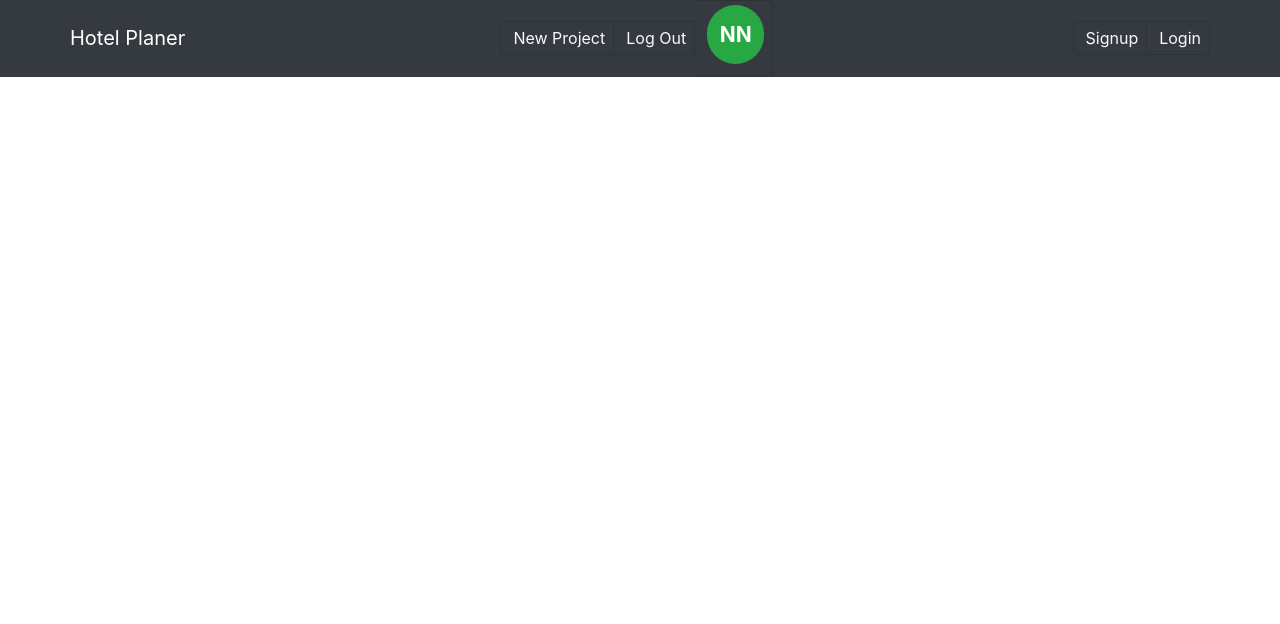
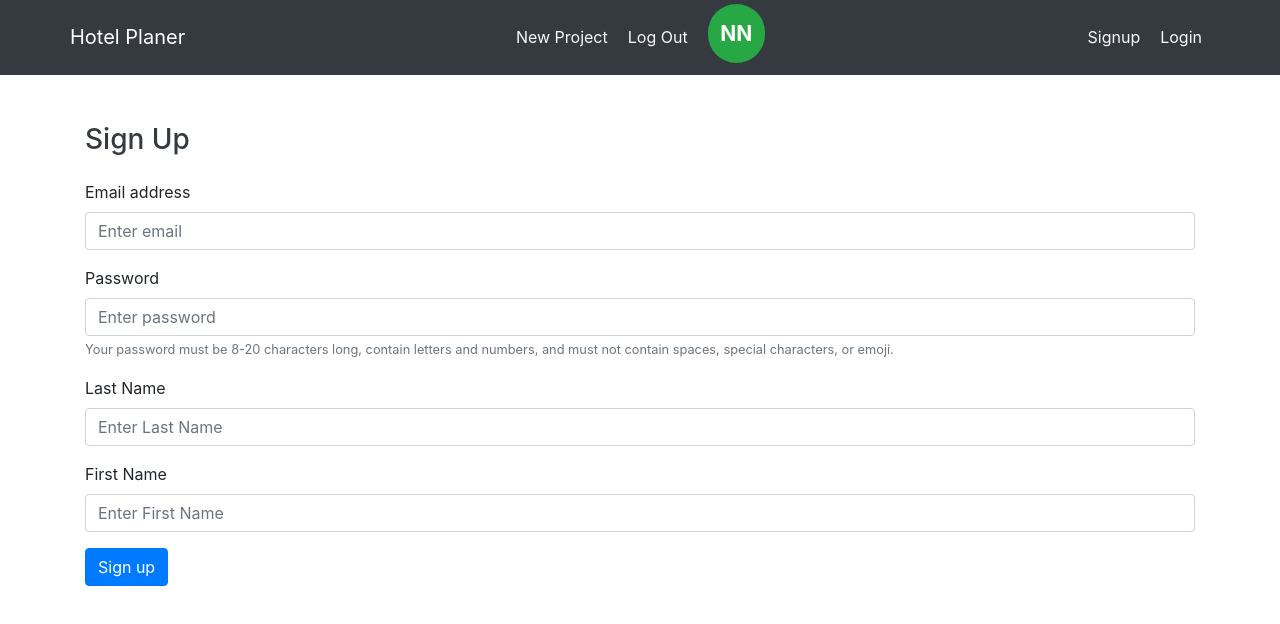
Before and after one commit to Stevesbong/Hotel-Appointment, a React (Create React App) app: page /signup in a window 1280 px wide. Shown: the top 624 px of the page. Built offline with nearby package versions, Linux system fonts and the light colour scheme.

Commit message:
working on create project component

```diff
--- a/src/App.js
+++ b/src/App.js
@@ -3,6 +3,8 @@ import { BrowserRouter as Router, Switch, Route } from 'react-router-dom';
 import NavbarContainer from './components/layout/NavbarContainer';
 import Dashboard from './components/dashboard/Dashboard';
 import ProjectDetails from './components/project/ProjectDetails';
+import SignIn from './components/auth/SignIn';
+import SignUp from './components/auth/SignUp';
 
 function App() {
   return (
@@ -15,6 +17,10 @@ function App() {
         <Switch>
           <Route exact path='/' component={ Dashboard } />
           <Route path='/project/:id' component={ ProjectDetails } />
+
+          {/* SignIn and SignUp component */}
+          <Route path='/signin' component={ SignIn } />
+          <Route path='/signup' component={ SignUp } />
         </Switch>
       </div>
     </Router>
--- a/src/components/auth/SignIn.js
+++ b/src/components/auth/SignIn.js
@@ -0,0 +1,47 @@
+import React, { Component } from 'react';
+import { Container, Form, Button } from 'react-bootstrap';
+
+class SignIn extends Component {
+    state ={
+        email: '',
+        password: ''
+    };
+
+    // Handling input field
+    handleChange = (e) => {
+        console.log(e.target.id)
+        this.setState({
+            [e.target.id]: e.target.value
+        })
+    }
+
+    // Handling form submit
+    handleSubmit = (e) => {
+        e.preventDefault();
+        console.log(this.state)
+    }
+    render() {
+        return (
+            <Container>
+                <Form onSubmit={this.handleSubmit}>
+                    <h3 className="text-dark mb-4">Sign In</h3>
+                    <Form.Group controlId="email">
+                        <Form.Label>Email address</Form.Label>
+                        <Form.Control onChange={this.handleChange} type="email" placeholder="Enter email" />
+                    </Form.Group>
+                    <Form.Group controlId="password">
+                        <Form.Label>Password</Form.Label>
+                        <Form.Control onChange={this.handleChange} type="password" placeholder="Enter password" />
+                        <Form.Text id="passwordHelpBlock" muted>
+                            Your password must be 8-20 characters long, contain letters and numbers, and
+                            must not contain spaces, special characters, or emoji.
+                        </Form.Text>
+                    </Form.Group>
+                    <Button variant="primary" type="submit">Login</Button>
+                </Form>
+            </Container>
+        )
+    }
+}
+
+export default SignIn
--- a/src/components/auth/SignUp.js
+++ b/src/components/auth/SignUp.js
@@ -0,0 +1,57 @@
+import React, { Component } from 'react';
+import { Container, Form, Button } from 'react-bootstrap';
+
+class SignUp extends Component {
+    state ={
+        email: '',
+        password: '',
+        firstName: '',
+        lastName: ''
+    };
+
+    // Handling input field
+    handleChange = (e) => {
+        console.log(e.target.id)
+        this.setState({
+            [e.target.id]: e.target.value
+        })
+    }
+
+    // Handling form submit
+    handleSubmit = (e) => {
+        e.preventDefault();
+        console.log(this.state)
+    }
+    render() {
+        return (
+            <Container>
+                <Form onSubmit={this.handleSubmit}>
+                    <h3 className="text-dark mb-4">Sign Up</h3>
+                    <Form.Group controlId="email">
+                        <Form.Label>Email address</Form.Label>
+                        <Form.Control onChange={this.handleChange} type="email" placeholder="Enter email" />
+                    </Form.Group>
+                    <Form.Group controlId="password">
+                        <Form.Label>Password</Form.Label>
+                        <Form.Control onChange={this.handleChange} type="password" placeholder="Enter password" />
+                        <Form.Text id="passwordHelpBlock" muted>
+                            Your password must be 8-20 characters long, contain letters and numbers, and
+                            must not contain spaces, special characters, or emoji.
+                        </Form.Text>
+                    </Form.Group>
+                    <Form.Group controlId="lastName">
+                        <Form.Label>Last Name</Form.Label>
+                        <Form.Control onChange={this.handleChange} type="text" placeholder="Enter Last Name" />
+                    </Form.Group>
+                    <Form.Group controlId="firstName">
+                        <Form.Label>First Name</Form.Label>
+                        <Form.Control onChange={this.handleChange} type="text" placeholder="Enter First Name" />
+                    </Form.Group>
+                    <Button variant="primary" type="submit">Sign up</Button>
+                </Form>
+            </Container>
+        )
+    }
+}
+
+export default SignUp;
--- a/src/components/layout/NavbarContainer.js
+++ b/src/components/layout/NavbarContainer.js
@@ -2,11 +2,11 @@ import React from 'react';
 import { Navbar, Container } from 'react-bootstrap';
 import { Link } from 'react-router-dom';
 import SignedInLinks from './SignedInLinks';
-import SignedOutLinks from './SignedOutLinks'
+import SignedOutLinks from './SignedOutLinks';
 
 const NavbarContainer = () => {
     return (
-        <Navbar className="py-0" sticky="top" bg="dark" variant="dark">
+        <Navbar className="py-0 mb-3 mb-md-5" sticky="top" bg="dark" variant="dark">
             <Container>
                 <Navbar.Brand as={Link} to="/">Hotel Planer</Navbar.Brand>
 
--- a/src/components/layout/SignedInLinks.js
+++ b/src/components/layout/SignedInLinks.js
@@ -5,13 +5,13 @@ import { NavLink } from 'react-router-dom';
 const SignedInLinks = () => {
     return (
         <ListGroup horizontal as="ul">
-            <ListGroup.Item as="li" className="my-auto px-2 py-1 bg-dark">
+            <ListGroup.Item as="li" className="my-auto px-2 py-1 bg-dark border-0">
                 <Nav.Item className="ml-1 text-light text-decoration-none" as={NavLink} to="/">New Project</Nav.Item>
             </ListGroup.Item>
-            <ListGroup.Item as="li" className="my-auto px-2 py-1 bg-dark">
+            <ListGroup.Item as="li" className="my-auto px-2 py-1 bg-dark border-0">
                 <Nav.Item className="ml-1 text-light text-decoration-none" as={NavLink} to="/">Log Out</Nav.Item>
             </ListGroup.Item>
-            <ListGroup.Item as="li" className="my-auto px-2 py-1 bg-dark">
+            <ListGroup.Item as="li" className="my-auto px-2 py-1 bg-dark border-0">
                 <Nav.Item className="ml-1" as={NavLink} to="/"><h3 className="d-inline-block"><Badge pill variant="success">NN</Badge></h3></Nav.Item>
             </ListGroup.Item>
         </ListGroup>
--- a/src/components/layout/SignedOutLinks.js
+++ b/src/components/layout/SignedOutLinks.js
@@ -5,10 +5,10 @@ import { NavLink } from 'react-router-dom';
 const SignedOutLinks = () => {
     return (
         <ListGroup horizontal as="ul">
-            <ListGroup.Item as="li" className="my-auto px-2 py-1 bg-dark">
+            <ListGroup.Item as="li" className="my-auto px-2 py-1 bg-dark border-0">
                 <Nav.Item className="ml-1 text-light text-decoration-none" as={NavLink} to="/">Signup</Nav.Item>
             </ListGroup.Item>
-            <ListGroup.Item as="li" className="my-auto px-2 py-1 bg-dark">
+            <ListGroup.Item as="li" className="my-auto px-2 py-1 bg-dark border-0">
                 <Nav.Item className="ml-1 text-light text-decoration-none" as={NavLink} to="/">Login</Nav.Item>
             </ListGroup.Item>
         </ListGroup>
--- a/src/components/project/ProjectDetails.js
+++ b/src/components/project/ProjectDetails.js
@@ -5,7 +5,7 @@ const ProjectDetails = ({ match }) => {
     // route parameter of ID
     const id = match.params.id;
     return (
-        <Container className="project-details my-5">
+        <Container className="project-details">
             <Card className=" border-0">
                 <Card.Body>
                     <Card.Title as="h1" className="text-dark">Project title {id}</Card.Title>
```
Also changed, not shown: src/components/project/CreateProject.js (+47 -0 lines).
